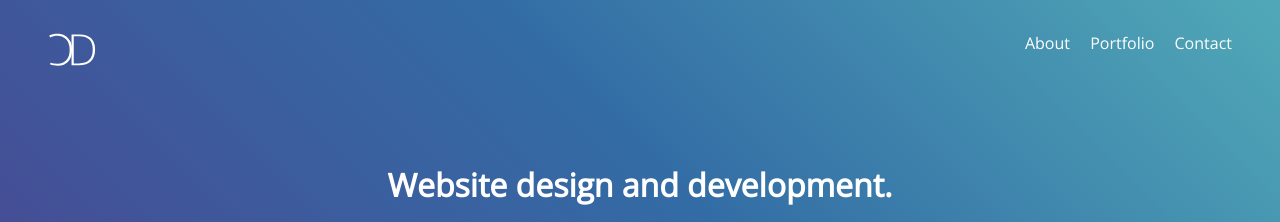
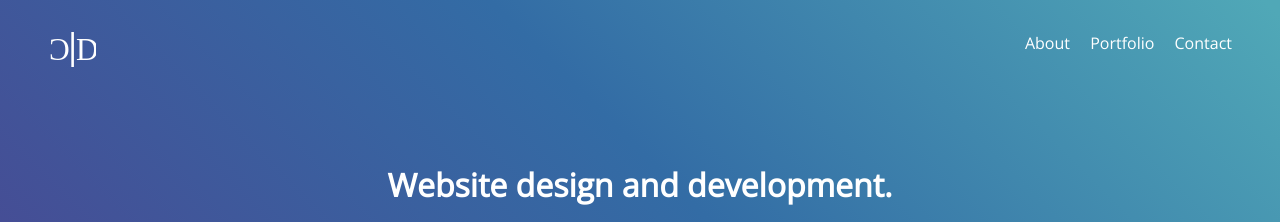
Before and after one commit to crowecawcaw/crowedesign, a Jekyll site: the page built from index.html, in a window 1280 px wide. Shown: the top 222 px of the page. Built offline with Jekyll 4.4.1, drawn with Linux system fonts in a browser that asks for light colours.

Commit message:
new logo

```diff
--- a/_layouts/main.html
+++ b/_layouts/main.html
@@ -15,7 +15,7 @@
 <body>
   <header class="header">
     <nav>
-      <span class="logo hidden-sm">{% include cd.svg %}</span>
+      <span class="logo hidden-sm">{% include logo.svg %}</span>
       <span class="links">
         <a href="/">About</a>
         <a href="/work">Portfolio</a>
```
Also changed, not shown: _includes/cd.svg (deleted), _includes/logo.svg (added).
